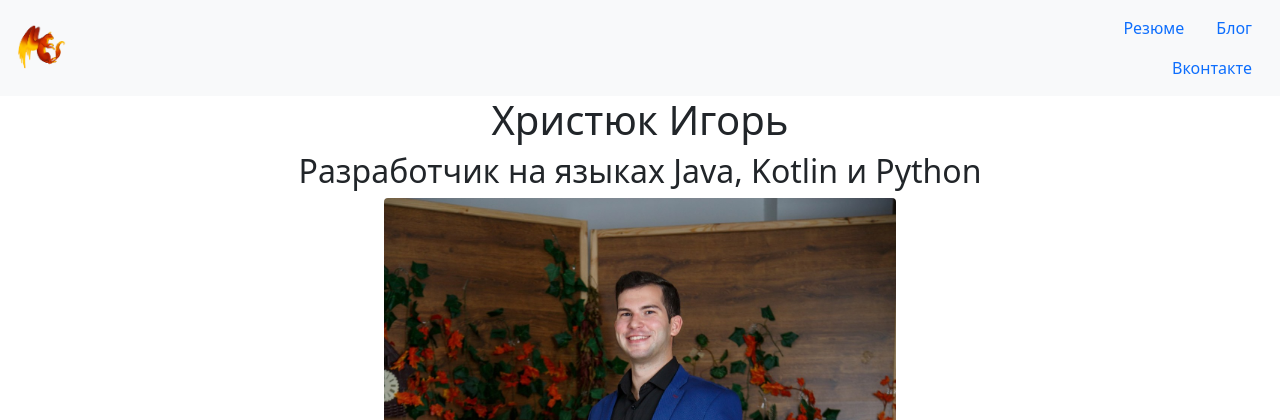
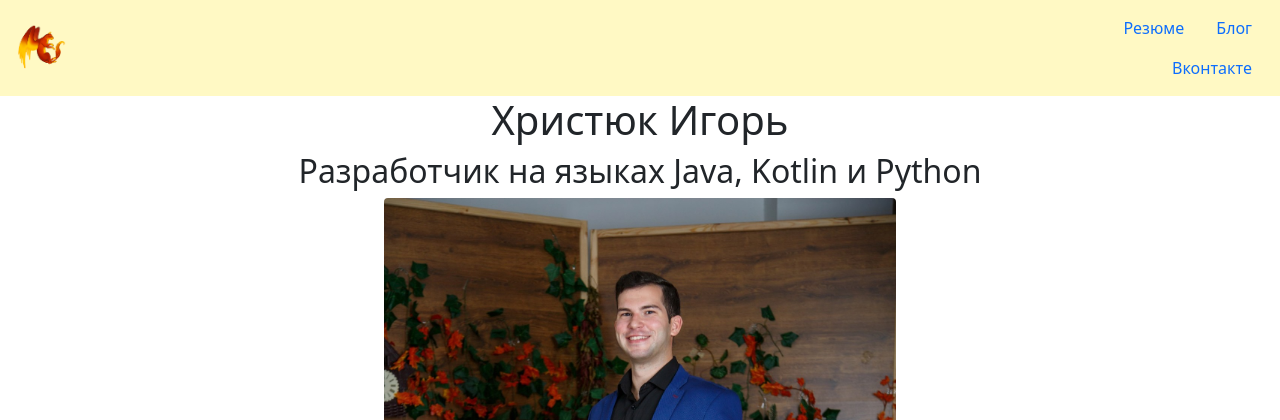
Before and after one commit to Veliall/personal_portfolio, a Django app: page / in a window 1280 px wide. Shown: the top 420 px of the page. Run offline with Django 4.2, Linux system fonts and the light colour scheme; data that the repository does not hold is empty.

Commit message:
Когда лень писать коммент

```diff
--- a/portfolio/templates/portfolio/base.html
+++ b/portfolio/templates/portfolio/base.html
@@ -11,7 +11,7 @@
     {% block title %}{% endblock %}
 </head>
 <body>
-<nav class="navbar navbar-expand-lg navbar-light bg-light">
+<nav class="navbar navbar-expand-lg navbar-light" style="background-color: #FFF9C4;">
     <div class="container-fluid">
         <a class="navbar-brand" href="{% url 'home' %}">
             <img src="{% static "portfolio/catoenix.png" %}" alt="" width="6%"
```
